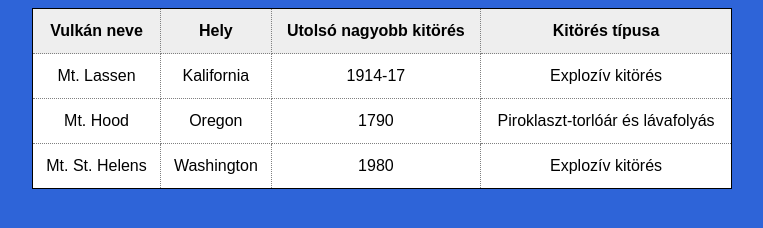
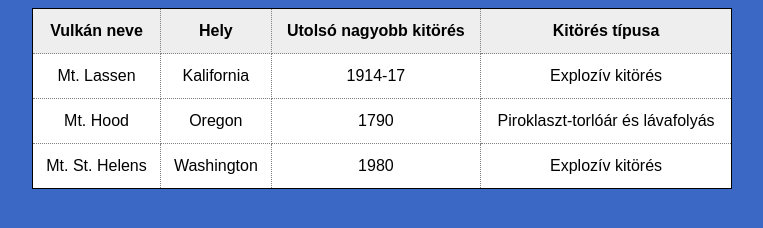
Before and after one commit to hakkelhedvig/tablaweb, a plain HTML site: page tabla/index.html in a window 1280 px wide. Shown: the whole page, without its empty margins (258-1021 px from the left). Drawn offline with Linux system fonts and the light colour scheme.

Commit message:
kek hatter

```diff
--- a/tabla/stilusok.css
+++ b/tabla/stilusok.css
@@ -1,5 +1,5 @@
 body {
-    background-color: #2e64d8;
+    background-color: #3c68c5;
     font-family: Arial, Helvetica, sans-serif;
     line-height: 1.5;
 }
```
